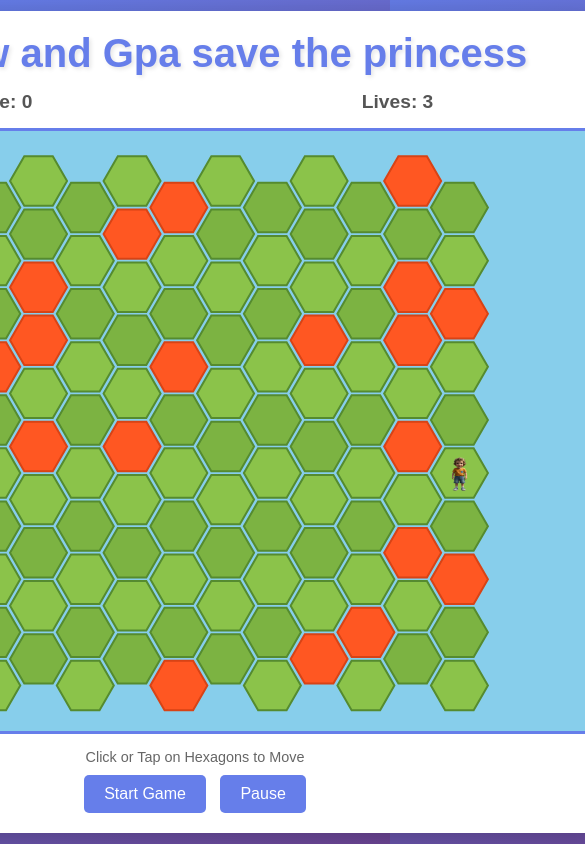
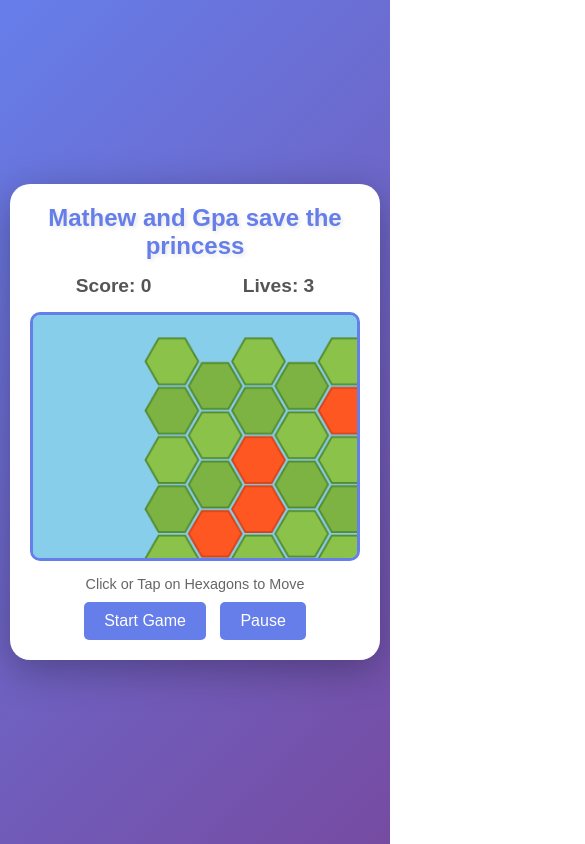
Before and after one commit to jerod-hatley/my-first-static-web-app, a plain HTML site: page index.html in a window 390 px wide. Shown: the top 844 px of the page, 585 px wide, since content can reach past the window. Drawn offline with Linux system fonts and the light colour scheme.

Commit message:
Make game mobile-responsive

```diff
--- a/game.js
+++ b/game.js
@@ -1,6 +1,20 @@
 // Game Canvas Setup
 const canvas = document.getElementById('gameCanvas');
 const ctx = canvas.getContext('2d');
+
+// Set canvas size based on screen width
+function setCanvasSize() {
+    const maxWidth = Math.min(800, window.innerWidth - 40);
+    const aspectRatio = 3/4; // 800x600 ratio
+    canvas.width = maxWidth;
+    canvas.height = maxWidth * aspectRatio;
+}
+
+setCanvasSize();
+window.addEventListener('resize', () => {
+    setCanvasSize();
+    drawInitialScreen();
+});
 
 // Load Images
 const mathewImage = new Image();
--- a/index.html
+++ b/index.html
@@ -13,7 +13,7 @@
             <div>Score: <span id="score">0</span></div>
             <div>Lives: <span id="lives">3</span></div>
         </div>
-        <canvas id="gameCanvas" width="800" height="600"></canvas>
+        <canvas id="gameCanvas"></canvas>
         <div class="controls">
             <p>Click or Tap on Hexagons to Move</p>
             <button id="startBtn">Start Game</button>
--- a/style.css
+++ b/style.css
@@ -12,6 +12,7 @@ body {
     align-items: center;
     min-height: 100vh;
     color: #333;
+    padding: 10px;
 }
 
 .game-container {
@@ -19,13 +20,15 @@ body {
     border-radius: 20px;
     padding: 20px;
     box-shadow: 0 10px 40px rgba(0, 0, 0, 0.3);
+    max-width: 100%;
+    width: 100%;
 }
 
 h1 {
     text-align: center;
     color: #667eea;
     margin-bottom: 15px;
-    font-size: 2.5em;
+    font-size: clamp(1.5em, 5vw, 2.5em);
     text-shadow: 2px 2px 4px rgba(0, 0, 0, 0.1);
 }
 
@@ -43,6 +46,8 @@ h1 {
     border: 3px solid #667eea;
     border-radius: 10px;
     background: #87CEEB;
+    max-width: 100%;
+    height: auto;
 }
 
 .controls {
```
